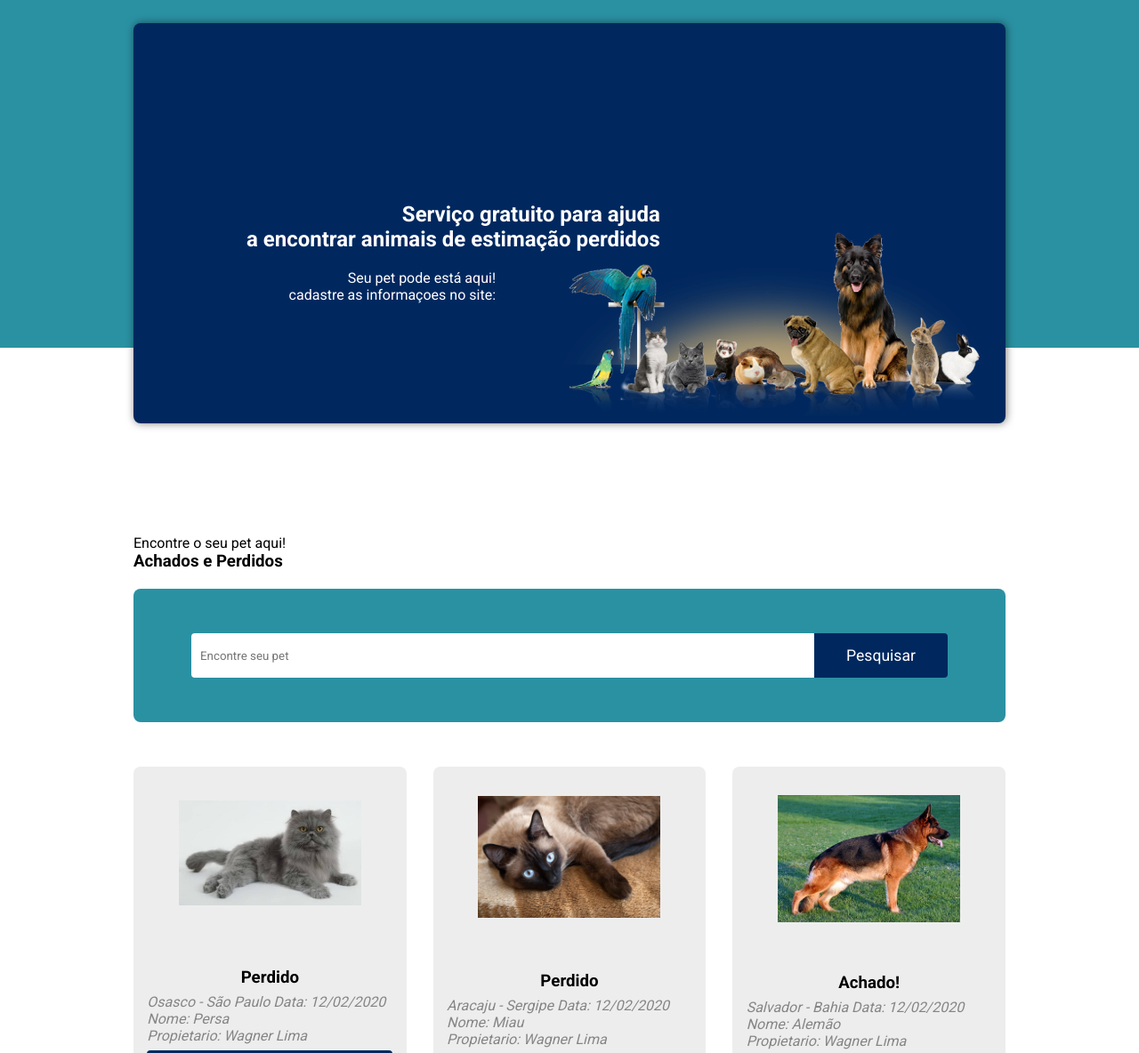
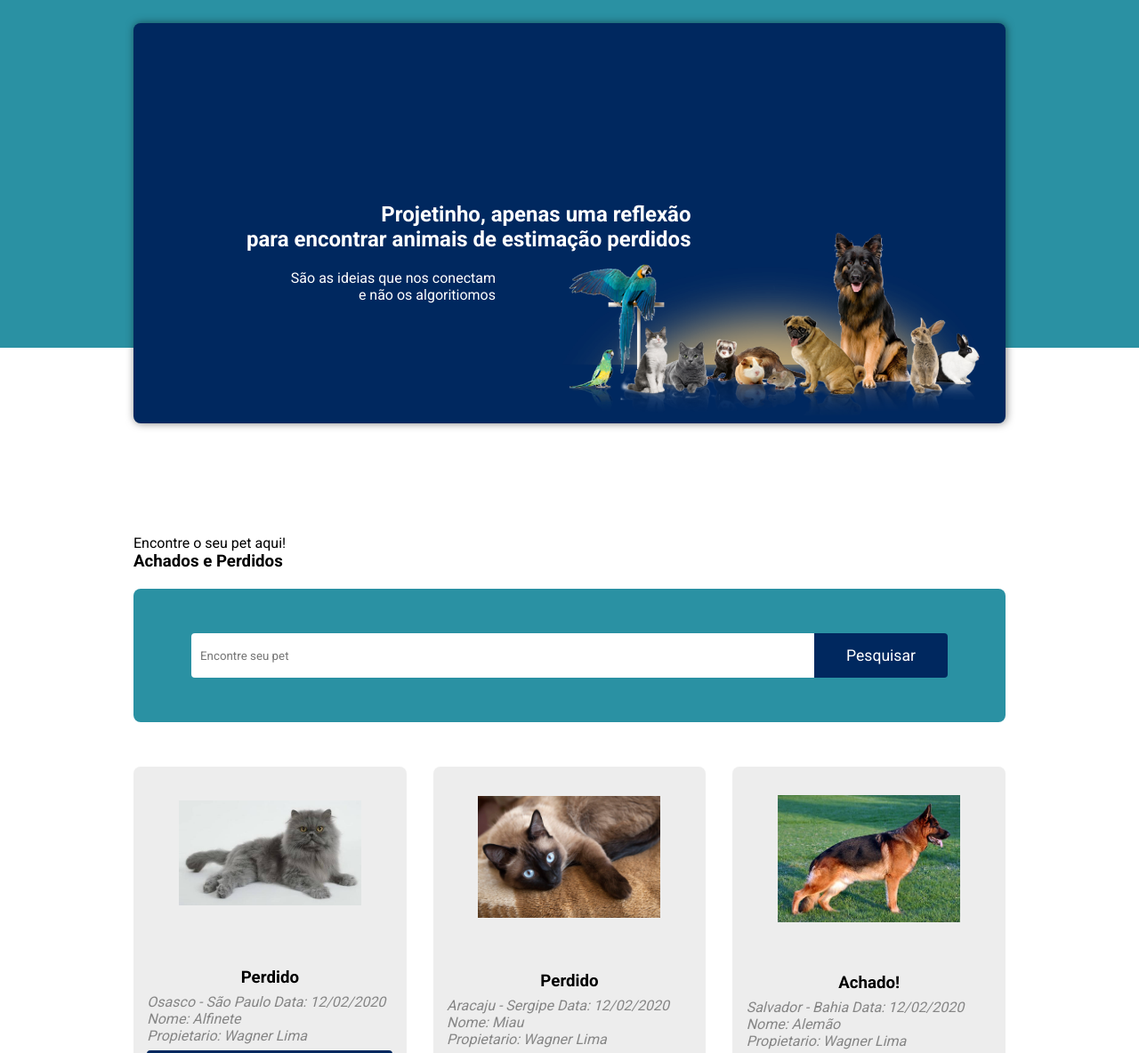
Before and after one commit to wagnersistemalima/achadinho-petz, a plain HTML site: page index.html in a window 1280 px wide. Shown: the part 109-1293 px from the top of the page at 89% size. Drawn offline with Linux system fonts and the light colour scheme.

Commit message:
atualizacao v2

```diff
--- a/index.html
+++ b/index.html
@@ -32,10 +32,10 @@
             <div class="header-block">
                 <div class="text">
                     <h2>
-                        Serviço gratuito para ajuda <br> a encontrar animais de estimação perdidos
+                        Projetinho, apenas uma reflexão <br> para encontrar animais de estimação perdidos
                     </h2>
                     <p>
-                        Seu pet pode está aqui! <br> cadastre as informaçoes no site: <br>
+                        São as ideias que nos conectam <br> e não os algoritiomos <br>
 
                     </p>
 
@@ -68,7 +68,7 @@
                     <img src="./images/gato-persa-3.jpg" alt="pet">
                     <div class="card-content">
                         <h3>Perdido</h3>
-                        <p>Osasco - São Paulo  Data: 12/02/2020 Nome: Persa <br> Propietario: Wagner Lima</p>
+                        <p>Osasco - São Paulo  Data: 12/02/2020 Nome: Alfinete <br> Propietario: Wagner Lima</p>
                         <button type="button">Ajude!</button>
                     </div>
                 </div>
@@ -129,7 +129,7 @@
                     <img src="./images/gato-vira-lata.jpg" alt="pet">
                     <div class="card-content">
                         <h3>Achado!</h3>
-                        <p>Patos - Paraiba  Data: 12/02/2020 Nome: Sardinha Propietario: <br>Wagner Lima </p>
+                        <p>Patos - Paraiba  Data: 12/02/2020 Nome: Sardinha <br>Propietario: Wagner Lima </p>
                         <button type="button">Ajude!</button>
                     </div>
                 </div>
@@ -137,7 +137,7 @@
                     <img src="./images/96.cão-e-gato.png" alt="pet">
                     <div class="card-content">
                         <h3>Perdido</h3>
-                        <p>Sapé - Paraiba  Data: 12/02/2020 Nome: Corujinha <br> Propietario: Wagner Lima</p>
+                        <p>Sapé - Paraiba  Data: 12/02/2020 Nome: Corujinha e Ze Pequeno <br> Propietario: Wagner Lima</p>
                         <button type="button">Ajude!</button>
                     </div>
                 </div>
```
